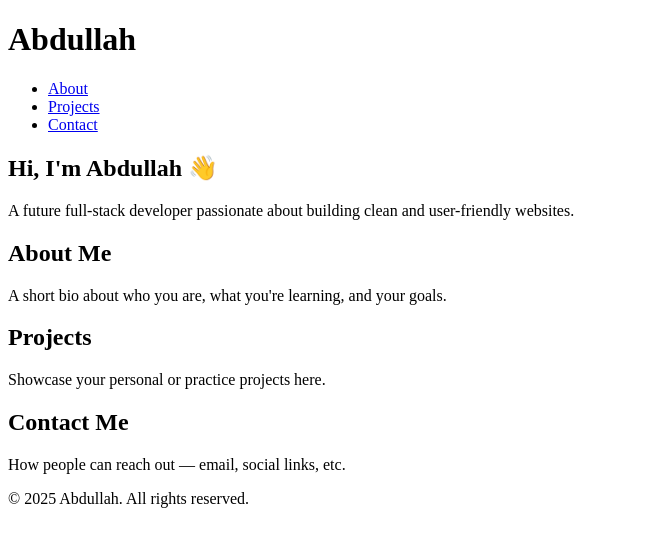
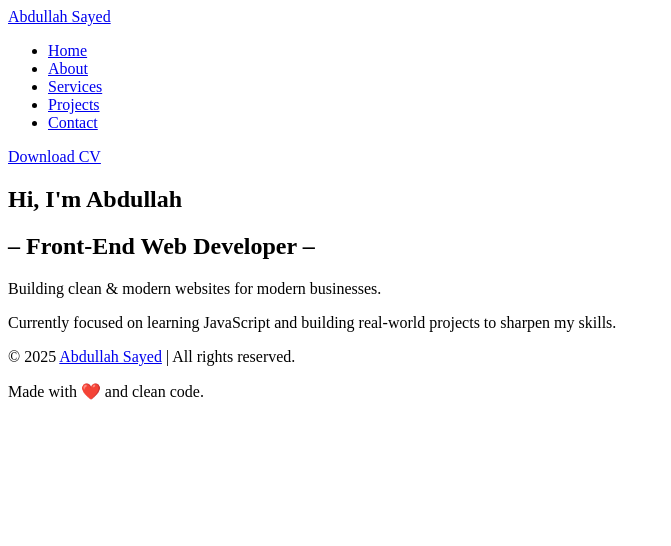
Before and after one commit to devAbdullahSy/abdsy, a plain HTML site: page index.html in a window 1280 px wide. Shown: the whole page, without its empty margins (0-671 px from the left). Drawn offline with Linux system fonts and the light colour scheme.

Commit message:
Writing the basic structure of the site

```diff
--- /dev/null
+++ b/assets/css/style.css
@@ -0,0 +1,5 @@
+/* * {
+  padding: 0;
+  margin: 0;
+  box-sizing: border-box;
+} */
--- a/index.html
+++ b/index.html
@@ -3,48 +3,44 @@
   <head>
     <meta charset="UTF-8" />
     <meta name="viewport" content="width=device-width, initial-scale=1.0" />
-  <meta name="description" content="Personal website of Abdullah (Abu Fatimah) - aspiring full-stack developer" />
-  <meta name="author" content="Abdullah" />
-  <title>Abdullah | Web Developer</title>
-  <link rel="stylesheet" href="style.css" />
-  <!-- Fonts or icons can be added here -->
+    <link rel="shortcut icon" href="./assets/images/favicon.ico" type="image/x-icon" />
+    <title>Abdullah Sayed | Front-End Web Developer</title>
+    <link rel="stylesheet" href="./assets/css/style.css" />
   </head>
   <body>
-  <header>
-    <h1>Abdullah</h1>
-    <nav>
-      <ul>
-        <li><a href="#about">About</a></li>
-        <li><a href="#projects">Projects</a></li>
-        <li><a href="#contact">Contact</a></li>
+    <!-- HEADER -->
+    <header class="header">
+      <div class="container header-content">
+        <!-- HEADER LOGO -->
+        <a href="/" class="logo">Abdullah Sayed</a>
+        <!-- HEADER NAVBAR -->
+        <nav class="navbar">
+          <ul class="nav-links">
+            <li class="nav-link"><a href="#home">Home</a></li>
+            <li class="nav-link"><a href="#about">About</a></li>
+            <li class="nav-link"><a href="#services">Services</a></li>
+            <li class="nav-link"><a href="#projects">Projects</a></li>
+            <li class="nav-link"><a href="#contact">Contact</a></li>
           </ul>
+          <!-- HEADER CTA -->
+          <a href="./assets/cv/AbdullahSayedCV.pdf" download class="btn btn-primary">Download CV</a>
         </nav>
+      </div>
     </header>
-
-  <main>
-    <section id="hero">
-      <h2>Hi, I'm Abdullah 👋</h2>
-      <p>A future full-stack developer passionate about building clean and user-friendly websites.</p>
-    </section>
-
-    <section id="about">
-      <h2>About Me</h2>
-      <p>A short bio about who you are, what you're learning, and your goals.</p>
-    </section>
-
-    <section id="projects">
-      <h2>Projects</h2>
-      <p>Showcase your personal or practice projects here.</p>
-    </section>
-
-    <section id="contact">
-      <h2>Contact Me</h2>
-      <p>How people can reach out — email, social links, etc.</p>
+    <!-- MAIN -->
+    <main class="main">
+      <!-- HERO SECTION -->
+      <section id="home" class="hero">
+        <h1>Hi, I'm Abdullah</h1>
+        <h2>– Front-End Web Developer –</h2>
+        <p>Building clean & modern websites for modern businesses.</p>
+        <p>Currently focused on learning JavaScript and building real-world projects to sharpen my skills.</p>
       </section>
     </main>
-
-  <footer>
-    <p>© 2025 Abdullah. All rights reserved.</p>
+    <!-- FOOTER -->
+    <footer class="footer">
+      <p>© 2025 <a href="/">Abdullah Sayed</a> | All rights reserved.</p>
+      <p>Made with ❤️ and clean code.</p>
     </footer>
   </body>
 </html>
```
Also changed, not shown: assets/images/favicon.ico (added), 1 other file. Lines whose indentation alone changed are shown as unchanged.
